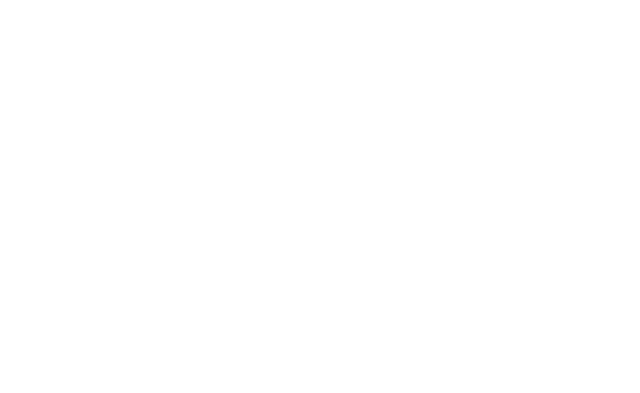
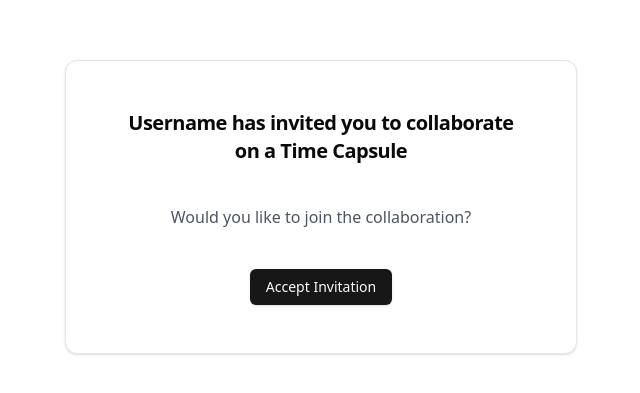
Before and after one commit to RNAdvani/rubix-2025, a React (Vite) app in the folder client/: page /accept-invitation in a window 1280 px wide. Before the commit this address had no page. Shown: the part 193-586 px from the top of the page, without its empty margins (319-959 px from the left). Built offline with nearby package versions, Linux system fonts and the light colour scheme.

Commit message:
fixed mediafile error

```diff
--- a/client/src/App.tsx
+++ b/client/src/App.tsx
@@ -3,6 +3,7 @@
 import Suggestions from "./pages/suggestions";
 import Unlocking from "./pages/unlocking";
 import PhotoEditor from "./components/image-editor/editor";
+import InvitationPage from "./pages/acceptInvitation";
 // import { SignUpForm } from "./components/sign-up-form";
 
 function App() {
@@ -14,6 +15,7 @@
         <Route path="/suggestions" element={<Suggestions />} />
         <Route path="/unlocking" element={<Unlocking />} />
         <Route path="/editor" element={<PhotoEditor />} />
+        <Route path="/accept-invitation" element={<InvitationPage />} />
       </Routes>
     </>
   );
--- a/client/src/components/image-editor/editor.tsx
+++ b/client/src/components/image-editor/editor.tsx
@@ -8,6 +8,7 @@
   SelectValue,
 } from "@/components/ui/select";
 import { Slider } from "@/components/ui/slider";
+import { MediaFile } from "@/lib/types";
 import {
   Check,
   ChevronLeft,
@@ -77,7 +78,7 @@
 const PhotoEditor = () => {
   const navigate = useNavigate();
 
-   const [photos, setPhotos] = useState<Photo[]>([]);
+  const [photos, setPhotos] = useState<MediaFile[]>([]);
   const [currentPhotoIndex, setCurrentPhotoIndex] = useState(0);
   const [editSettings, setEditSettings] =
     useState<EditSettings>(defaultSettings);
@@ -91,11 +92,13 @@
 
   useEffect(() => {
     const storedPhotos = sessionStorage.getItem(SELECTED_FILES_KEY);
-
-      if (!storedPhotos?.length) {
-         setPhotos(JSON.parse(storedPhotos as any));
-      } else {
-         navigate("/suggestions");
+    if (storedPhotos) {
+      // Parse the stored photos and filter only image types
+      const parsedPhotos: MediaFile[] = JSON.parse(storedPhotos);
+      const imagePhotos = parsedPhotos.filter(
+        (photo) => photo.type === "image"
+      );
+      setPhotos(imagePhotos);
     }
   }, []);
 
@@ -317,9 +320,7 @@
               <div className="space-y-6">
                 <div className="flex space-x-2 flex-wrap justify-evenly p-2">
                   <Button
-                              variant={
-                                 activeTab === "adjust" ? "default" : "outline"
-                              }
+                    variant={activeTab === "adjust" ? "default" : "outline"}
                     onClick={() => setActiveTab("adjust")}
                     size="sm"
                     className="flex-shrink-0"
@@ -328,11 +329,7 @@
                     Adjust
                   </Button>
                   <Button
-                              variant={
-                                 activeTab === "transform"
-                                    ? "default"
-                                    : "outline"
-                              }
+                    variant={activeTab === "transform" ? "default" : "outline"}
                     onClick={() => setActiveTab("transform")}
                     size="sm"
                     className="flex-shrink-0"
@@ -341,9 +338,7 @@
                     Transform
                   </Button>
                   <Button
-                              variant={
-                                 activeTab === "filters" ? "default" : "outline"
-                              }
+                    variant={activeTab === "filters" ? "default" : "outline"}
                     onClick={() => setActiveTab("filters")}
                     size="sm"
                     className="flex-shrink-0 mt-2"
@@ -357,9 +352,7 @@
                 {activeTab === "adjust" && (
                   <div className="space-y-4">
                     <div className="space-y-2">
-                                 <label className="text-sm font-medium">
-                                    Brightness
-                                 </label>
+                      <label className="text-sm font-medium">Brightness</label>
                       <Slider
                         defaultValue={[100]}
                         min={0}
@@ -372,9 +365,7 @@
                       />
                     </div>
                     <div className="space-y-2">
-                                 <label className="text-sm font-medium">
-                                    Contrast
-                                 </label>
+                      <label className="text-sm font-medium">Contrast</label>
                       <Slider
                         defaultValue={[100]}
                         min={0}
@@ -387,9 +378,7 @@
                       />
                     </div>
                     <div className="space-y-2">
-                                 <label className="text-sm font-medium">
-                                    Saturation
-                                 </label>
+                      <label className="text-sm font-medium">Saturation</label>
                       <Slider
                         defaultValue={[100]}
                         min={0}
@@ -408,9 +397,7 @@
                 {activeTab === "transform" && (
                   <div className="space-y-4">
                     <div className="space-y-2">
-                                 <label className="text-sm font-medium">
-                                    Rotate
-                                 </label>
+                      <label className="text-sm font-medium">Rotate</label>
                       <Slider
                         defaultValue={[0]}
                         min={-180}
@@ -423,9 +410,7 @@
                       />
                     </div>
                     <div className="space-y-2">
-                                 <label className="text-sm font-medium">
-                                    Scale
-                                 </label>
+                      <label className="text-sm font-medium">Scale</label>
                       <Slider
                         defaultValue={[1]}
                         min={0.5}
@@ -483,9 +468,7 @@
                 {activeTab === "filters" && (
                   <div className="space-y-4">
                     <Select
-                                 onValueChange={(value) =>
-                                    updateSetting("filter", value)
-                                 }
+                      onValueChange={(value) => updateSetting("filter", value)}
                       value={editSettings.filter}
                     >
                       <SelectTrigger>
@@ -493,13 +476,9 @@
                       </SelectTrigger>
                       <SelectContent>
                         <SelectItem value="none">None</SelectItem>
-                                    <SelectItem value="grayscale">
-                                       Grayscale
-                                    </SelectItem>
+                        <SelectItem value="grayscale">Grayscale</SelectItem>
                         <SelectItem value="sepia">Sepia</SelectItem>
-                                    <SelectItem value="vintage">
-                                       Vintage
-                                    </SelectItem>
+                        <SelectItem value="vintage">Vintage</SelectItem>
                         <SelectItem value="warm">Warm</SelectItem>
                         <SelectItem value="cool">Cool</SelectItem>
                       </SelectContent>
@@ -529,10 +508,7 @@
                           <Check className="w-4 h-4 mr-2" />
                           Apply Crop
                         </Button>
-                                    <Button
-                                       variant="outline"
-                                       onClick={cancelCrop}
-                                    >
+                        <Button variant="outline" onClick={cancelCrop}>
                           <X className="w-4 h-4 mr-2" />
                           Cancel
                         </Button>
--- a/client/src/components/media-picker.tsx
+++ b/client/src/components/media-picker.tsx
@@ -22,54 +22,46 @@
     const savedMedia = sessionStorage.getItem(MEDIA_STORAGE_KEY);
     return savedMedia ? JSON.parse(savedMedia) : sampleImages;
   });
-
-   const [selectedFiles, setSelectedFiles] = useState<Set<string>>(() => {
+  const [selectedFiles, setSelectedFiles] = useState<Set<MediaFile>>(() => {
     const savedSelection = sessionStorage.getItem(SELECTED_FILES_KEY);
     return savedSelection ? new Set(JSON.parse(savedSelection)) : new Set();
   });
-
   useEffect(() => {
     sessionStorage.setItem(MEDIA_STORAGE_KEY, JSON.stringify(mediaFiles));
   }, [mediaFiles]);
-
   useEffect(() => {
     sessionStorage.setItem(
       SELECTED_FILES_KEY,
       JSON.stringify(Array.from(selectedFiles))
     );
   }, [selectedFiles]);
-
-   const toggleSelection = (id: string) => {
+  const toggleSelection = (file: MediaFile) => {
     setSelectedFiles((prev) => {
       const next = new Set(prev);
-         if (next.has(id)) {
-            next.delete(id);
+      if (next.has(file)) {
+        next.delete(file);
       } else {
-            next.add(id);
+        next.add(file);
       }
       return next;
     });
   };
 
   const handleAddPhotos = () => {
-      const selectedMedia = mediaFiles.filter((file) =>
-         selectedFiles.has(file.id)
-      );
-
+    const selectedMedia = mediaFiles.filter((file) => selectedFiles.has(file));
     if (onPhotosSelected) {
       onPhotosSelected(selectedMedia);
     }
-
     navigate("/editor");
   };
 
   const MediaPreview = ({ file }: { file: MediaFile }) => {
-      const isSelected = selectedFiles.has(file.id);
+    const isSelected = selectedFiles.has(file);
 
     return (
       <div
         className="group relative aspect-square cursor-pointer"
-            onClick={() => toggleSelection(file.id)}
+        onClick={() => toggleSelection(file)}
       >
         {file.type === "image" && (
           <img
@@ -84,10 +76,7 @@
 
         {file.type === "video" && (
           <div className="relative w-full h-full bg-muted rounded-md">
-                  <video
-                     src={file.url}
-                     className="object-cover w-full h-full"
-                  />
+            <video src={file.url} className="object-cover w-full h-full" />
             <div className="absolute inset-0 flex items-center justify-center">
               <Play className="w-8 h-8 text-primary" />
             </div>
--- /dev/null
+++ b/client/src/pages/acceptInvitation.tsx
@@ -0,0 +1,43 @@
+import React from "react";
+import { Button } from "@/components/ui/button";
+import {
+  Card,
+  CardContent,
+  CardFooter,
+  CardHeader,
+  CardTitle,
+} from "@/components/ui/card";
+import { useNavigate } from "react-router-dom";
+
+const InvitationPage: React.FC = () => {
+  const navigate = useNavigate();
+
+  const handleAccept = () => {
+    alert(`username's invitation accepted!`);
+    navigate("/time-capsule");
+  };
+
+  return (
+    <main className="flex items-center justify-center min-h-screen">
+      <Card className="max-w-lg mx-auto p-6">
+        <CardHeader>
+          <CardTitle className="text-center text-xl">
+            Username has invited you to collaborate on a Time Capsule
+          </CardTitle>
+        </CardHeader>
+        <CardContent className="text-center my-4">
+          <p className="text-gray-600">
+            Would you like to join the collaboration?
+          </p>
+        </CardContent>
+        <CardFooter className="flex justify-around">
+          <Button variant="default" onClick={handleAccept}>
+            Accept Invitation
+          </Button>
+        </CardFooter>
+      </Card>
+    </main>
+  );
+};
+
+export default InvitationPage;
--- a/client/src/pages/suggestions.tsx
+++ b/client/src/pages/suggestions.tsx
@@ -50,10 +50,7 @@
   };
 
   const handleNext = () => {
-      sessionStorage.setItem(
-         SELECTED_FILES_KEY,
-         JSON.stringify(selectedPhotos)
-      );
+    sessionStorage.setItem(SELECTED_FILES_KEY, JSON.stringify(selectedPhotos));
     navigate("/editor");
   };
 
```
Lines whose indentation alone changed are shown as unchanged.
